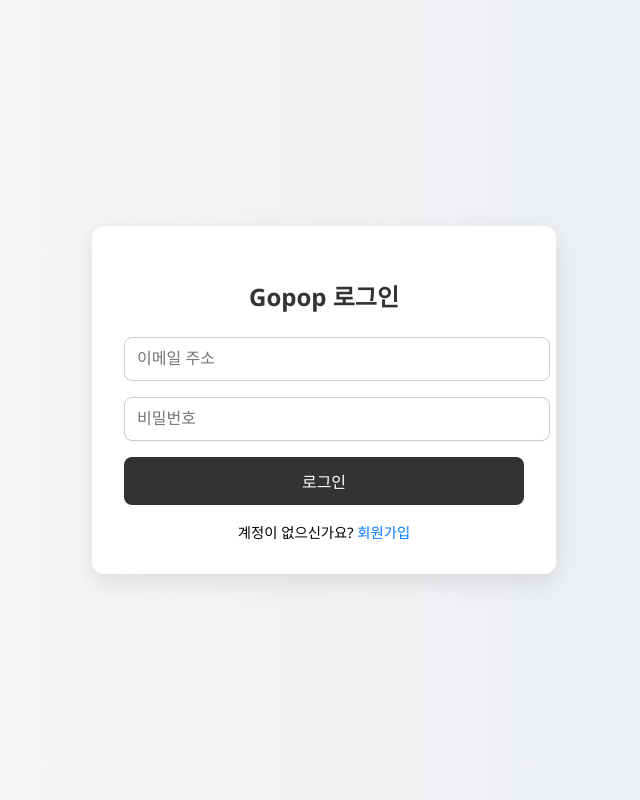
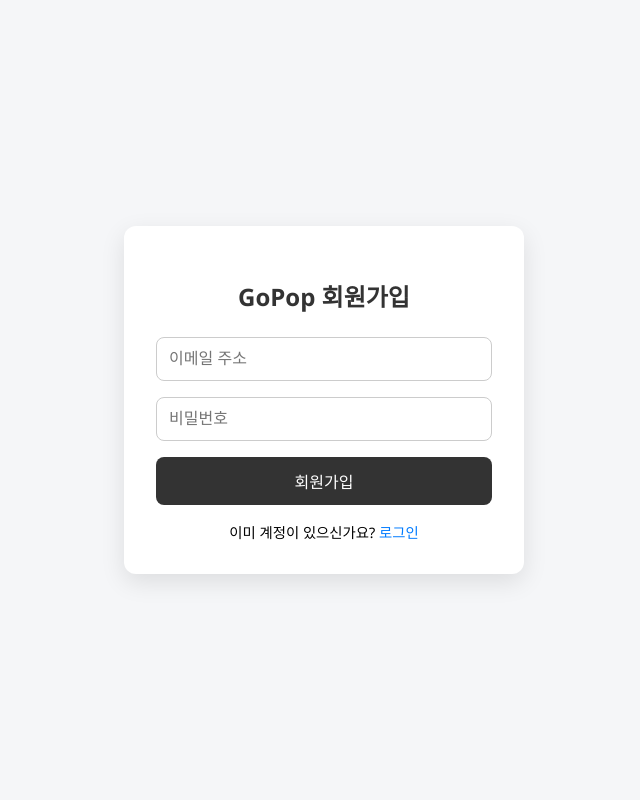
Before and after one commit to beoseuteo53-star/gopop.github.io, a plain HTML site: page index.html in a window 1280 px wide. Both pictures are taken after a click on the link "회원가입". Shown: the whole page, without its empty margins (316-956 px from the left). Drawn offline with Linux system fonts and the light colour scheme.

Commit message:
Update index.html

```diff
--- a/index.html
+++ b/index.html
@@ -3,12 +3,62 @@
 <head>
   <meta charset="UTF-8" />
   <meta name="viewport" content="width=device-width, initial-scale=1.0" />
-  <title>Gopop 로그인</title>
+  <title>GoPop 로그인</title>
+  <script type="module">
+    import { initializeApp } from "https://www.gstatic.com/firebasejs/10.7.1/firebase-app.js";
+    import {
+      getAuth,
+      createUserWithEmailAndPassword,
+      signInWithEmailAndPassword,
+    } from "https://www.gstatic.com/firebasejs/10.7.1/firebase-auth.js";
+
+    const firebaseConfig = {
+      apiKey: "YOUR_API_KEY",
+      authDomain: "YOUR_PROJECT.firebaseapp.com",
+      projectId: "YOUR_PROJECT_ID",
+      appId: "YOUR_APP_ID"
+    };
+
+    const app = initializeApp(firebaseConfig);
+    const auth = getAuth(app);
+
+    window.login = (e) => {
+      e.preventDefault();
+      const email = document.getElementById("email").value;
+      const pw = document.getElementById("password").value;
+      signInWithEmailAndPassword(auth, email, pw)
+        .then(() => alert("로그인 성공!"))
+        .catch((err) => alert("로그인 실패: " + err.message));
+    };
+
+    window.signup = (e) => {
+      e.preventDefault();
+      const email = document.getElementById("email").value;
+      const pw = document.getElementById("password").value;
+      createUserWithEmailAndPassword(auth, email, pw)
+        .then(() => alert("회원가입 완료!"))
+        .catch((err) => alert("회원가입 실패: " + err.message));
+    };
+
+    window.showSignup = () => {
+      document.getElementById("form-box").innerHTML = `
+        <h2>GoPop 회원가입</h2>
+        <form onsubmit="signup(event)">
+          <div class="input-group">
+            <input type="email" id="email" placeholder="이메일 주소" required />
+            <input type="password" id="password" placeholder="비밀번호" required />
+          </div>
+          <button type="submit">회원가입</button>
+        </form>
+        <div class="link">이미 계정이 있으신가요? <a href="#" onclick="location.reload()">로그인</a></div>
+      `;
+    };
+  </script>
   <style>
     body {
       margin: 0;
       font-family: 'Segoe UI', sans-serif;
-      background: linear-gradient(to right, #f8f9fa, #e9ecef);
+      background: #f5f6f8;
       display: flex;
       justify-content: center;
       align-items: center;
@@ -21,19 +71,25 @@
       box-shadow: 0 8px 24px rgba(0,0,0,0.1);
       width: 100%;
       max-width: 400px;
+      box-sizing: border-box;
     }
     h2 {
       text-align: center;
       margin-bottom: 1.5rem;
       color: #333;
     }
+    .input-group {
+      display: flex;
+      flex-direction: column;
+      gap: 1rem;
+    }
     input {
       width: 100%;
       padding: 0.75rem;
-      margin-bottom: 1rem;
       border: 1px solid #ccc;
       border-radius: 8px;
       font-size: 1rem;
+      box-sizing: border-box;
     }
     button {
       width: 100%;
@@ -44,6 +100,7 @@
       border-radius: 8px;
       font-size: 1rem;
       cursor: pointer;
+      margin-top: 1rem;
     }
     button:hover {
       background-color: #555;
@@ -63,16 +120,16 @@
   </style>
 </head>
 <body>
-  <div class="container">
-    <h2>Gopop 로그인</h2>
-    <form>
-      <input type="email" placeholder="이메일 주소" required />
-      <input type="password" placeholder="비밀번호" required />
+  <div class="container" id="form-box">
+    <h2>GoPop 로그인</h2>
+    <form onsubmit="login(event)">
+      <div class="input-group">
+        <input type="email" id="email" placeholder="이메일 주소" required />
+        <input type="password" id="password" placeholder="비밀번호" required />
+      </div>
       <button type="submit">로그인</button>
     </form>
-    <div class="link">
-      계정이 없으신가요? <a href="#">회원가입</a>
-    </div>
+    <div class="link">계정이 없으신가요? <a href="#" onclick="showSignup()">회원가입</a></div>
   </div>
 </body>
 </html>
```
